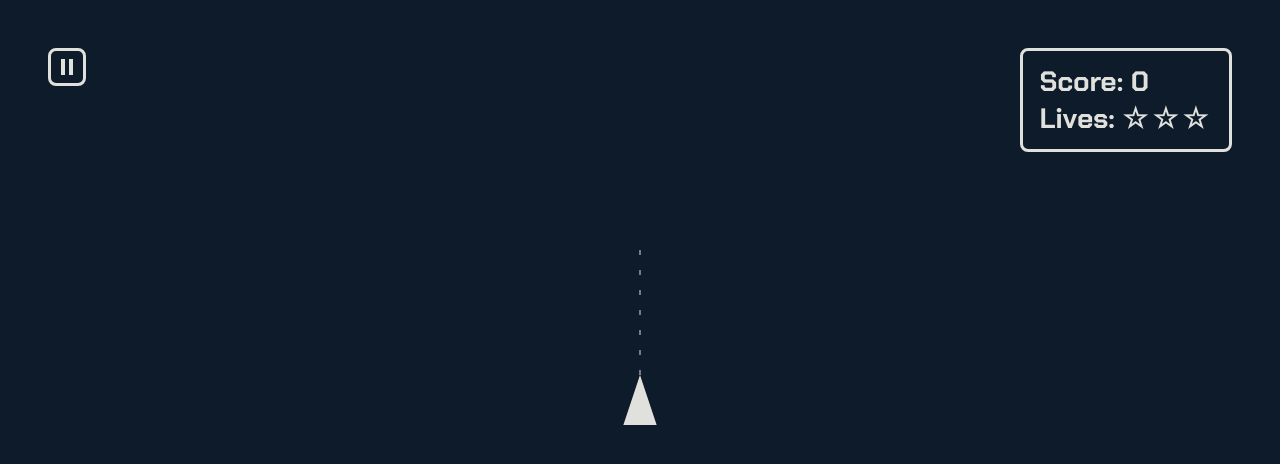
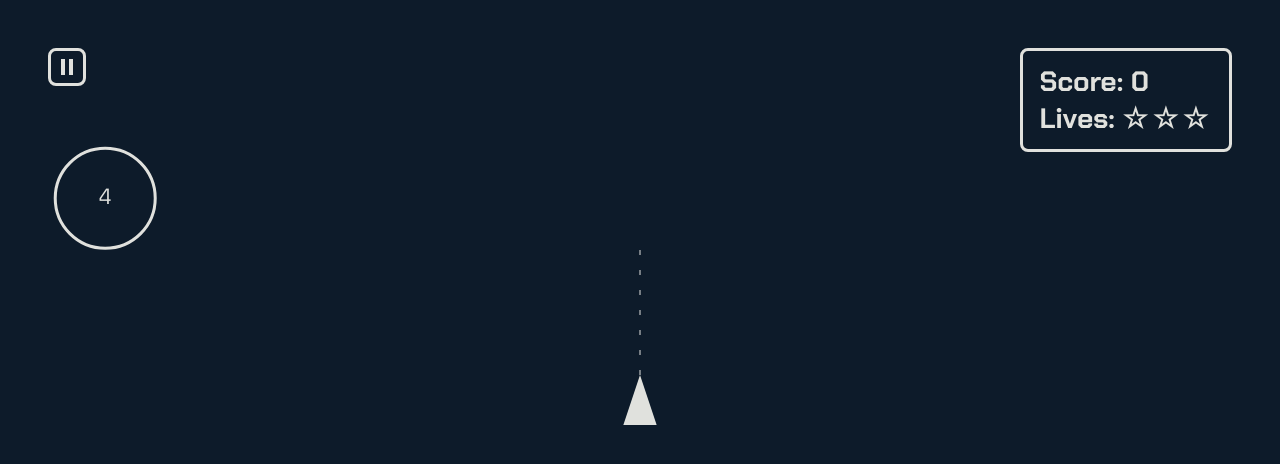
Before and after one commit to baueer/asteroids, a plain HTML site: page index.html in a window 1280 px wide. Both pictures are taken after a click on the button "START". Drawn offline with Linux system fonts and the light colour scheme.

Commit message:
Implemented asteroids

```diff
--- a/index.html
+++ b/index.html
@@ -48,8 +48,9 @@
     <canvas id="game"></canvas>
 
     <script src="js/constants/gameConstants.js"></script>
+    <script src="js/entities/Player.js"></script>
+    <script src="js/entities/Asteroid.js"></script>
     <script src="js/game/Game.js"></script>
-    <script src="js/entities/Player.js"></script>
     <script src="js/game/GameHandler.js"></script>
 </body>
 </html>
--- a/js/constants/gameConstants.js
+++ b/js/constants/gameConstants.js
@@ -8,8 +8,12 @@ const GAME_STATE = {
 const FPS = 60;
 const PLAYER_COLOR = "#E0E1DD";
 const PLAYER_SIZE = 50;
+// const ASTEROID_COLOR = "#778DA9";
+const ASTEROID_COLOR = "#E0E1DD";
+const ASTEROID_SIZE = 50;
 
 const PLAYER_MAX_SPEED = 10;
 const PLAYER_MOVING_FORCE = 2;
 const PLAYER_FRICTION_FORCE = 0.15;
 const PLAYER_ROTATION_SPEED = 0.1;
+const ASTEROID_SPEED = {MIN: 1, MAX: 5};
--- /dev/null
+++ b/js/entities/Asteroid.js
@@ -0,0 +1,55 @@
+class Asteroid {
+    constructor(ctx, canvas) {
+        this.ctx = ctx;
+        this.canvas = canvas;
+
+        this.position = {
+            x: Math.floor(Math.random() * this.canvas.width),
+            y: Math.floor(Math.random() * this.canvas.height)
+        };
+        this.radius = ASTEROID_SIZE;
+        this.speed = Math.floor(Math.random() * 5) + 1;
+        this.heading = Math.floor(Math.random() * 360) * Math.PI / 180;
+
+        this.health = 4;
+    }
+
+    update() {
+        this.position.x += this.speed * Math.sin(this.heading);
+        this.position.y -= this.speed * Math.cos(this.heading);
+
+        if (this.position.x < 0) {
+            this.position.x = this.canvas.width;
+        } else if (this.position.x > this.canvas.width) {
+            this.position.x = 0;
+        }
+
+        if (this.position.y < 0) {
+            this.position.y = this.canvas.height;
+        } else if (this.position.y > this.canvas.height) {
+            this.position.y = 0;
+        }
+
+        this.ctx.save();
+        this.drawAsteroid();
+        this.drawHealthText();
+        this.ctx.restore();
+    }
+
+    drawAsteroid() {
+        this.ctx.strokeStyle = ASTEROID_COLOR;
+        this.ctx.lineWidth = 3;
+        this.ctx.beginPath();
+        this.ctx.arc(this.position.x, this.position.y, this.radius, 0, 2 * Math.PI, false);
+        this.ctx.stroke();
+        this.ctx.closePath();
+    }
+
+    drawHealthText() {
+        this.ctx.fillStyle = ASTEROID_COLOR;
+        this.ctx.font = "22px Chakra Petch";
+        this.ctx.textAlign = "center";
+        this.ctx.textBaseline = "middle";
+        this.ctx.fillText(this.health, this.position.x, this.position.y);
+    }
+}
--- a/js/game/Game.js
+++ b/js/game/Game.js
@@ -1,14 +1,16 @@
 class Game {
     constructor(canvas) {
         this.canvas = canvas;
-        this.ctx = this.canvas.getContext("2d");
         this.canvas.width = window.innerWidth;
         this.canvas.height = window.innerHeight;
+        this.ctx = this.canvas.getContext("2d");
 
+        this.score = 0;
+        this.lives = 3;
         this.player = new Player(this.ctx);
+        this.asteroids = new Asteroid(this.ctx, this.canvas);
+        this.keysPressed = {};
 
-        this.keysPressed = {};
-        this.state = GAME_STATE.START;
         this.configureEventListeners();
         window.requestAnimationFrame(this.gameLoop.bind(this));
     }
@@ -22,6 +24,7 @@ class Game {
     update() {
         this.ctx.clearRect(0, 0, this.canvas.width, this.canvas.height);
         this.player.update();
+        this.asteroids.update();
     }
 
     configureEventListeners() {
```
